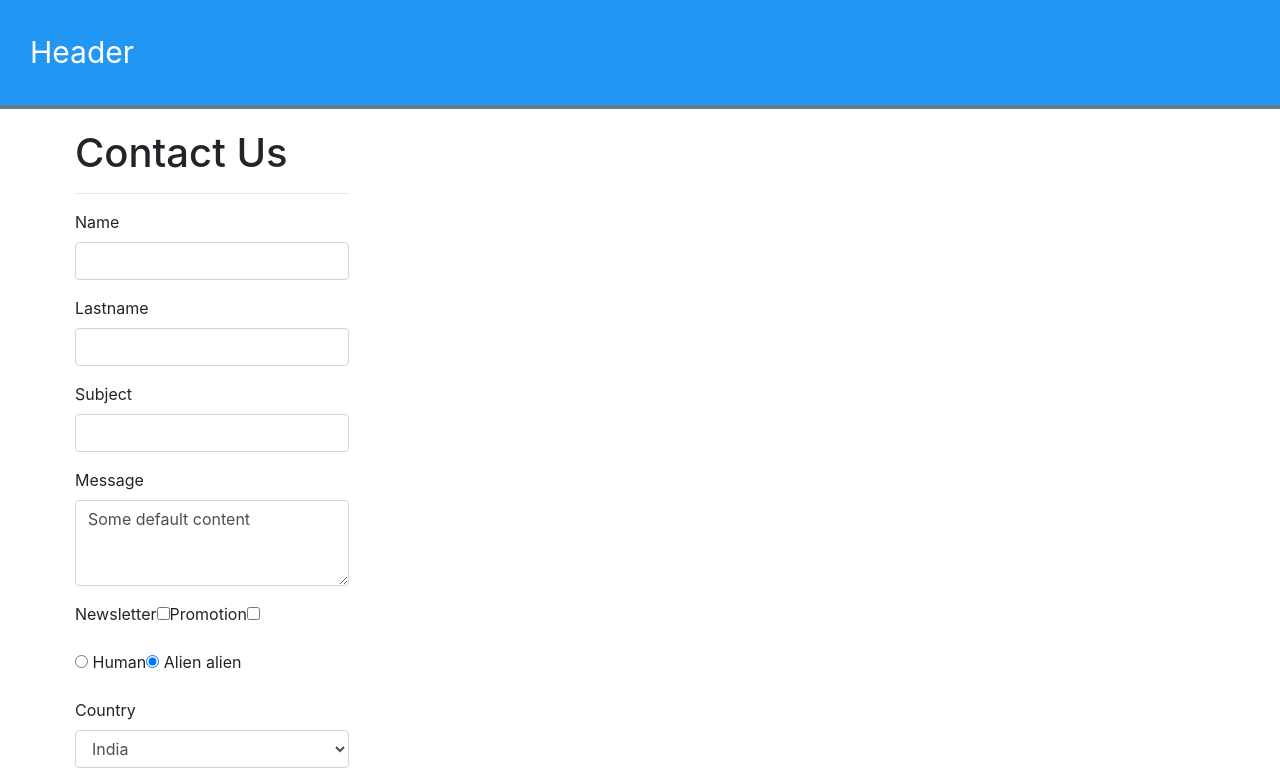
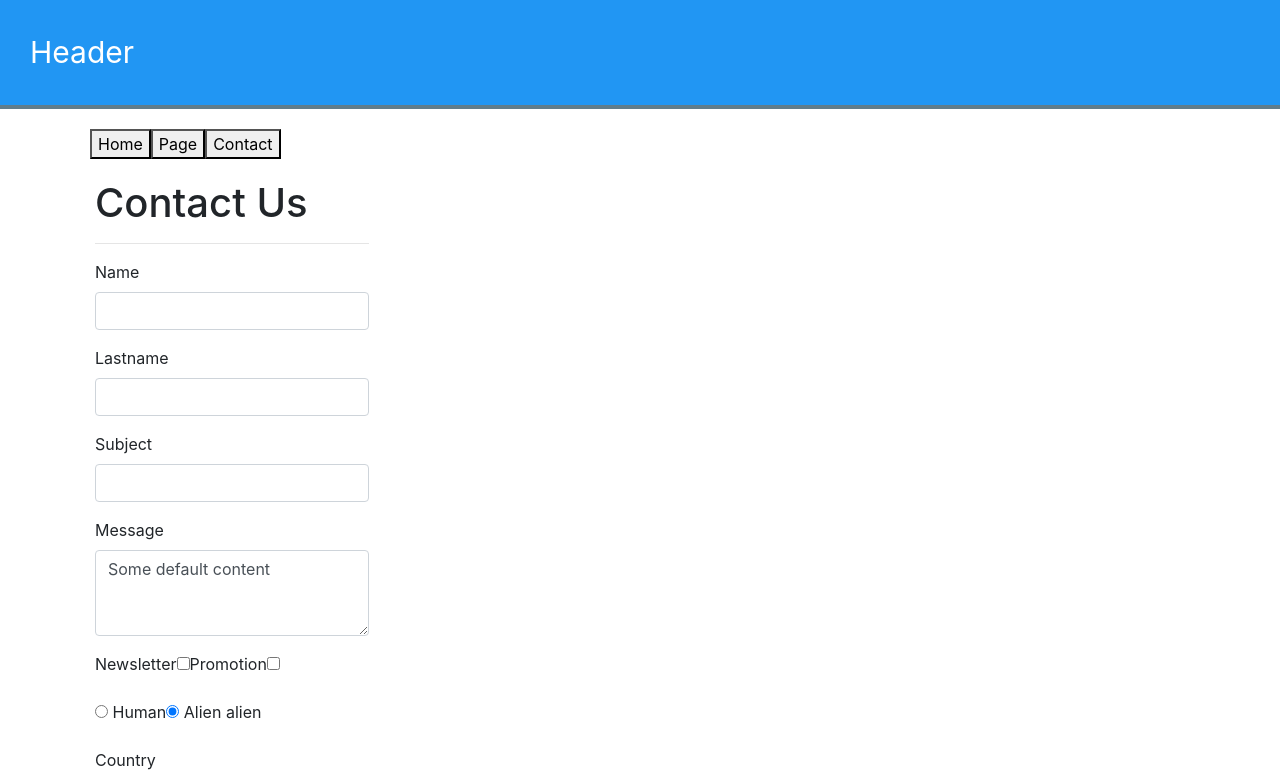
Before and after one commit to setiawanswan/VueJs, a Vue app in the folder form/: page / in a window 1280 px wide. Shown: the top 778 px of the page. Built offline with nearby package versions, Linux system fonts and the light colour scheme.

Commit message:
dynamic component vue

```diff
--- a/form/src/App.vue
+++ b/form/src/App.vue
@@ -2,157 +2,35 @@
   <div>
     <app-header/>
     <div class="container">
-      <form>
-        <div class="row">
-          <div class="col-xs-12">
-            <h1>Contact Us</h1>
-            <hr>
-
-            <div class="form-group">
-              <label for="name">Name</label>
-              <input
-                type="text"
-                id="name"
-                class="form-control"
-                v-model.lazy="formdata.name"
-              >
-              {{ formdata.name }}
-            </div>
-
-             <div class="form-group">
-              <label for="lastname">Lastname</label>
-              <input
-                type="text"
-                id="lastname"
-                class="form-control"
-                v-model="formdata.lastname"
-              >
-            </div>
-
-             <div class="form-group">
-              <label for="subject">Subject</label>
-              <input
-                type="text"
-                id="subject"
-                class="form-control"
-                v-model="formdata.subject"
-              >
-            </div>
-
-            <div class="form-group">
-              <label for="message">Message</label>
-              <textarea
-                class="form-control"
-                rows="3"
-                id="message"
-                v-model="formdata.message"
-              >
-                Hello
-              </textarea>
-            </div>
-
-            <div class="form-group">
-              <label for="newsletter">Newsletter</label>
-              <input
-                type="checkbox"
-                id="newsletter"
-                value="Newsletter"
-                v-model="formdata.extras"
-              >
-              <label for="promotions">Promotion</label>
-              <input
-                type="checkbox"
-                id="promotions"
-                value="Promotion"
-                v-model="formdata.extras"
-              >
-            </div>
-
-            <div class="form-group">
-              <label for="human">
-                <input
-                  type="radio"
-                  id="human"
-                  value="human"
-                  v-model="formdata.gender"
-                > Human
-              </label>
-              <label for="alien">
-                <input
-                  type="radio"
-                  id="alien"
-                  value="alien"
-                  v-model="formdata.gender"
-                > Alien
-              </label>
-              {{ formdata.gender }}
-            </div>
-
-            <div class="form-group">
-              <label for="country">Country</label>
-              <select
-                class="form-control"
-                id="country"
-                v-model="formdata.country"
-              >
-                  <option
-                    v-for="(country, index) in countries"
-                    :key="index"
-                  >
-                    {{ country }}
-                  </option>
-              </select>
-            </div>
-
-            <button
-              class="btn btn-primary"
-              @click.prevent="submitForm"
-            >
-              Submit
-            </button>
-
-          </div>
-        </div>
-      </form>
+      <div>
+        <button @click="compToRender = 'Home'">Home</button>
+        <button @click="compToRender = 'Page'">Page</button>
+        <button @click="compToRender = 'Contact'">Contact</button>
+      </div>
+      <div>
+        <component :is="compToRender"></component>
+      </div>
     </div>
-    <Footer />
+    <app-footer/>
   </div>
 </template>
 
 <script>
-import Footer from './Components/Footer/Foot.vue'
+import Contact from './Components/Contact.vue'
+import Home from './Components/Home.vue'
+import Page from './Components/Page.vue'
 
 export default {
-  name: 'App',
-  components: {
-    Footer
-  },
-  data(){
+  data() {
     return {
-      countries:[
-        'United Kingdom',
-        'India',
-        'Brazil',
-        'Russia'
-      ],
-      formdata:{
-        name:'',
-        lastname:'',
-        subject:'',
-        message:'Some default content',
-        extras:[],
-        gender:'alien',
-        country:'India'
-
-      }
+        compToRender:'Contact'
     }
   },
-  methods:{
-    submitForm(){
-      // console.log(this.formdata)
-      console.log(JSON.stringify(this.formdata))
-    }
-  }
+  components:{
+    Contact,
+    Home,
+    Page
+  },
 }
 </script>
 
--- /dev/null
+++ b/form/src/Components/Contact.vue
@@ -0,0 +1,159 @@
+<template>
+  <div>
+    <div class="container">
+      <form>
+        <div class="row">
+          <div class="col-xs-12">
+            <h1>Contact Us</h1>
+            <hr>
+
+            <div class="form-group">
+              <label for="name">Name</label>
+              <input
+                type="text"
+                id="name"
+                class="form-control"
+                v-model.lazy="formdata.name"
+              >
+              {{ formdata.name }}
+            </div>
+
+             <div class="form-group">
+              <label for="lastname">Lastname</label>
+              <input
+                type="text"
+                id="lastname"
+                class="form-control"
+                v-model="formdata.lastname"
+              >
+            </div>
+
+             <div class="form-group">
+              <label for="subject">Subject</label>
+              <input
+                type="text"
+                id="subject"
+                class="form-control"
+                v-model="formdata.subject"
+              >
+            </div>
+
+            <div class="form-group">
+              <label for="message">Message</label>
+              <textarea
+                class="form-control"
+                rows="3"
+                id="message"
+                v-model="formdata.message"
+              >
+                Hello
+              </textarea>
+            </div>
+
+            <div class="form-group">
+              <label for="newsletter">Newsletter</label>
+              <input
+                type="checkbox"
+                id="newsletter"
+                value="Newsletter"
+                v-model="formdata.extras"
+              >
+              <label for="promotions">Promotion</label>
+              <input
+                type="checkbox"
+                id="promotions"
+                value="Promotion"
+                v-model="formdata.extras"
+              >
+            </div>
+
+            <div class="form-group">
+              <label for="human">
+                <input
+                  type="radio"
+                  id="human"
+                  value="human"
+                  v-model="formdata.gender"
+                > Human
+              </label>
+              <label for="alien">
+                <input
+                  type="radio"
+                  id="alien"
+                  value="alien"
+                  v-model="formdata.gender"
+                > Alien
+              </label>
+              {{ formdata.gender }}
+            </div>
+
+            <div class="form-group">
+              <label for="country">Country</label>
+              <select
+                class="form-control"
+                id="country"
+                v-model="formdata.country"
+              >
+                  <option
+                    v-for="(country, index) in countries"
+                    :key="index"
+                  >
+                    {{ country }}
+                  </option>
+              </select>
+            </div>
+
+            <button
+              class="btn btn-primary"
+              @click.prevent="submitForm"
+            >
+              Submit
+            </button>
+
+          </div>
+        </div>
+      </form>
+    </div>
+  </div>
+</template>
+
+<script>
+
+export default {
+  name: 'App',
+  data(){
+    return {
+      countries:[
+        'United Kingdom',
+        'India',
+        'Brazil',
+        'Russia'
+      ],
+      formdata:{
+        name:'',
+        lastname:'',
+        subject:'',
+        message:'Some default content',
+        extras:[],
+        gender:'alien',
+        country:'India'
+
+      }
+    }
+  },
+  methods:{
+    submitForm(){
+      // console.log(this.formdata)
+      console.log(JSON.stringify(this.formdata))
+    }
+  }
+}
+</script>
+
+<style scoped>
+  .container{
+    min-height: 84vh;
+    box-sizing: border-box;
+    padding: 20px;
+  }
+</style>
--- /dev/null
+++ b/form/src/Components/Home.vue
@@ -0,0 +1,5 @@
+<template>
+    <div>
+        HOME
+    </div>
+</template>
--- /dev/null
+++ b/form/src/Components/Page.vue
@@ -0,0 +1,5 @@
+<template>
+    <div>
+        PAGE
+    </div>
+</template>
--- a/form/src/main.js
+++ b/form/src/main.js
@@ -2,8 +2,10 @@ import Vue from 'vue'
 import App from './App.vue'
 
 import Header from './Components/Header/Header.vue'
+import Footer from './Components/Footer/Foot.vue'
 
 Vue.component('app-header', Header)
+Vue.component('app-footer', Footer)
 
 Vue.config.productionTip = false
 
```
